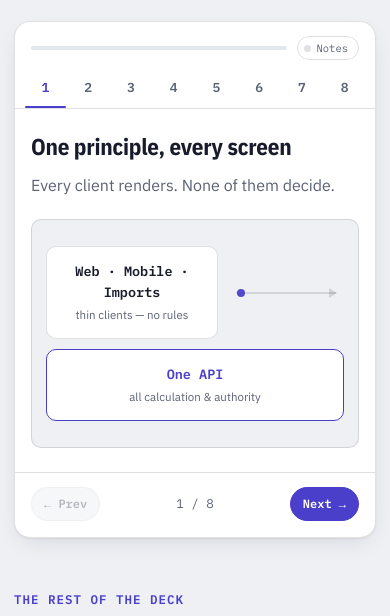
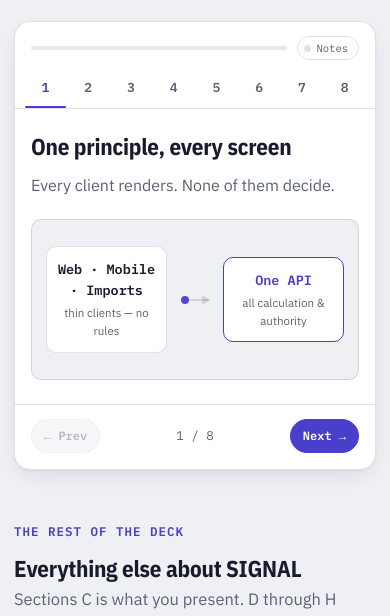
Before and after one commit to CHIBUZOR-coder/signal, a plain HTML site: page index.html in a window 390 px wide. Shown: the part 158-774 px from the top of the page. Drawn offline with nearby package versions, Linux system fonts and the light colour scheme.

Commit message:
Fix mobile responsive specificity bug; add README progress doc and note.txt

```diff
--- a/index.html
+++ b/index.html
@@ -44,7 +44,7 @@
   }
 
   *{box-sizing:border-box;}
-  html,body{margin:0;padding:0;}
+  html,body{margin:0;padding:0;overflow-x:hidden;}
   body{
     background:var(--bg); color:var(--ink);
     font-family:'IBM Plex Sans', system-ui, sans-serif;
@@ -331,13 +331,16 @@
     .demo-box{ padding:14px; }
     .ceo-grid, .hs-grid{ grid-template-columns:repeat(auto-fit,minmax(128px,1fr)); }
     .handoff{ gap:10px; padding:12px 0; }
-    .handoff .hbox{ min-width:0; flex:1 1 130px; padding:14px 12px; }
-    .harrow{ width:36px; }
+    .handoff .hbox{ min-width:0; flex:1 1 110px; padding:12px 10px; }
+    .handoff .harrow{ width:28px; margin:0 4px; }
   }
   @media (max-width:380px){
     h1{ font-size:26px; }
     .notes-toggle{ font-size:9.5px; padding:4px 8px 4px 6px; }
     .nav-count{ font-size:11px; }
+    .beat-nav{ gap:0; padding:10px 6px 0; }
+    .beat-dot{ font-size:12px; padding:6px 1px 10px; }
+    .nav-btn{ padding:7px 9px; font-size:11px; }
   }
 </style>
 </head>
```
Also changed, not shown: note.txt (added), 2 other files.
